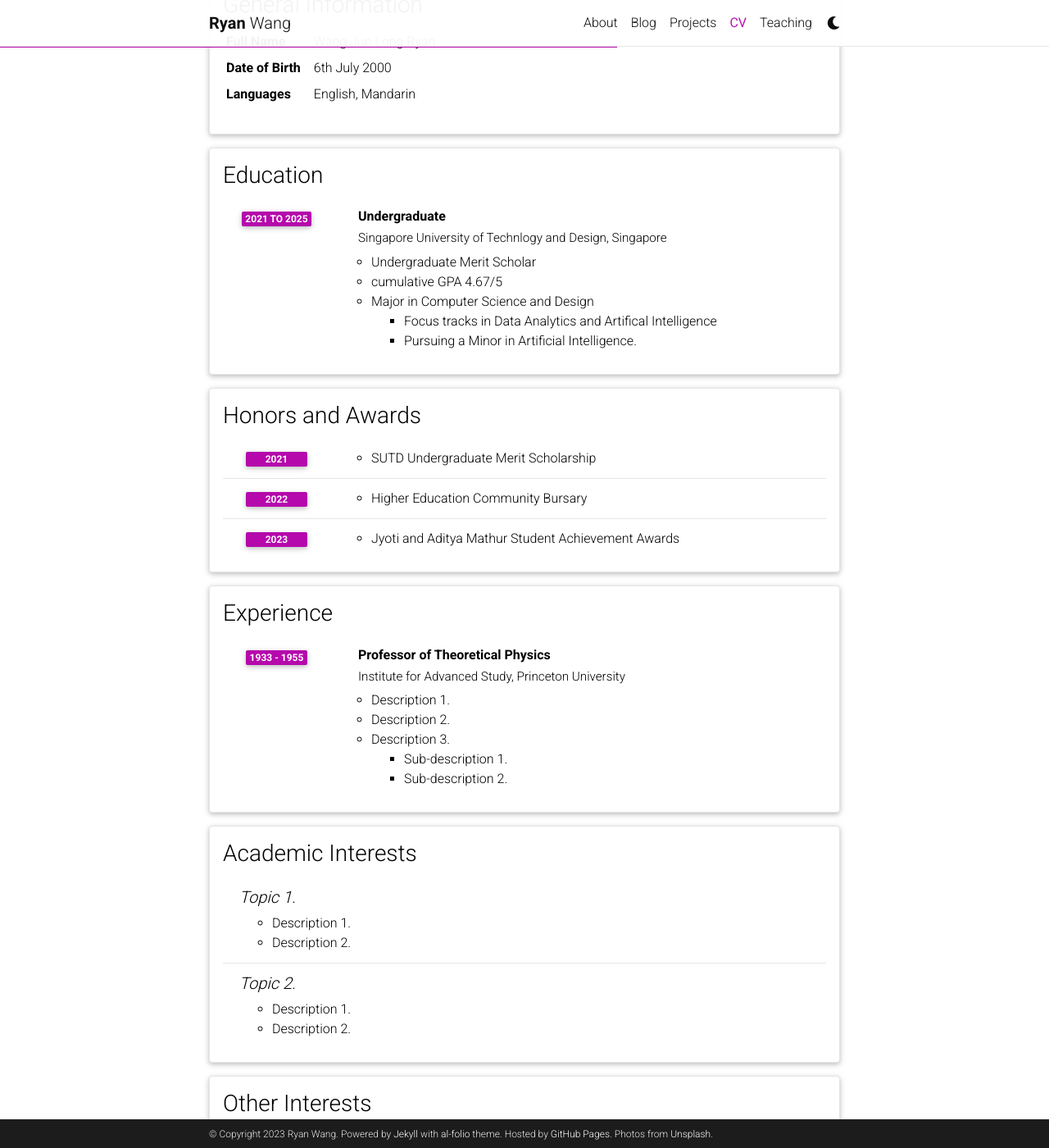
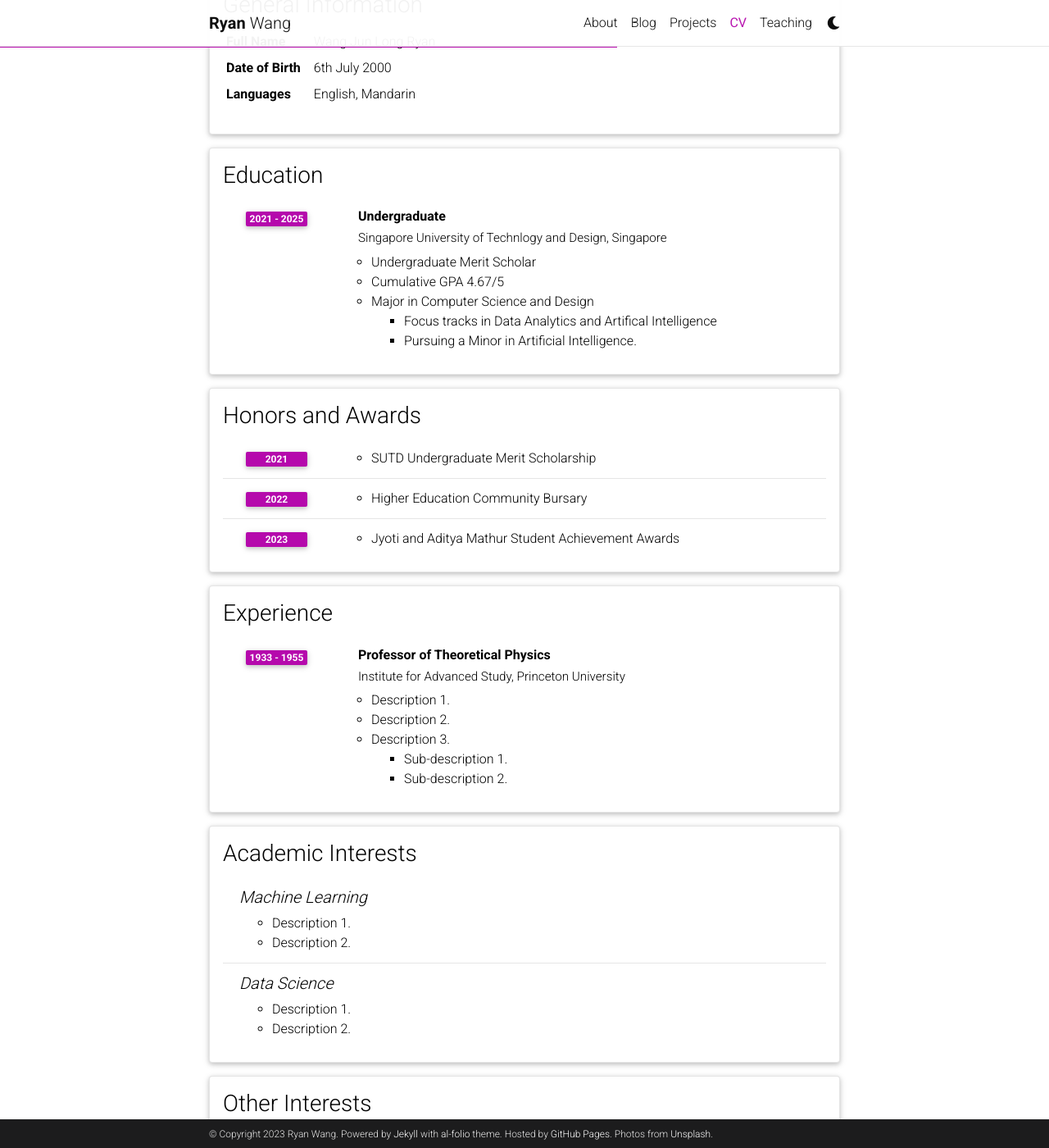
Before and after one commit to SausageMuffins/SausageMuffins.github.io, a Jekyll site: the page built from _pages/cv.md, in a window 1280 px wide and 1400 px high, scrolled down 213 px. Shown: the whole window at 82% size. Built offline with Jekyll 4.4.1, drawn with Linux system fonts in a browser that asks for light colours; comment, search, counter and statistics services are not loaded; a style sheet for code colours, icons or effects is not loaded; some of the changed text lies outside the part shown.

Commit message:
Further updates on CV

```diff
--- a/_data/cv.yml
+++ b/_data/cv.yml
@@ -13,10 +13,10 @@
   contents:
     - title: Undergraduate
       institution: Singapore University of Technlogy and Design, Singapore
-      year: 2021 to 2025
+      year: 2021 - 2025
       description:
         - Undergraduate Merit Scholar
-        - cumulative GPA 4.67/5
+        - Cumulative GPA 4.67/5
         - title: Major in Computer Science and Design
           contents:
             - Focus tracks in Data Analytics and Artifical Intelligence
@@ -84,11 +84,11 @@
 - title: Academic Interests
   type: nested_list
   contents:
-    - title: Topic 1.
+    - title: Machine Learning
       items:
         - Description 1.
         - Description 2.
-    - title: Topic 2.
+    - title: Data Science
       items:
         - Description 1.
         - Description 2.
@@ -96,4 +96,4 @@
 - title: Other Interests
   type: list
   contents:
-    - <u>Hobbies:</u> Hobby 1, Hobby 2, etc.
+    - <u>Hobbies:</u> Bouldering, Relaxing Runs and Writing.
```
